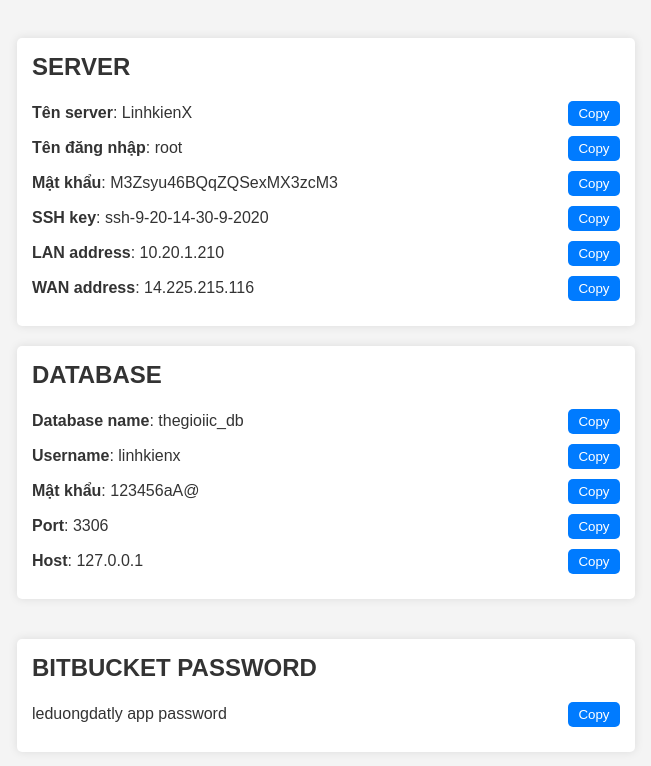
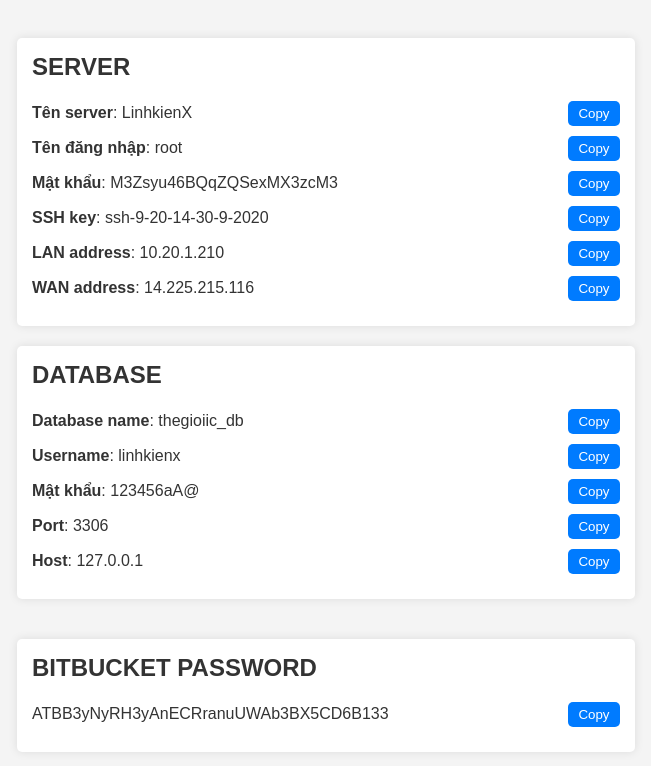
Before and after one commit to dinhduongg/SERVER-PROD, a plain HTML site: page index.html in a window 1280 px wide. Shown: the whole page, without its empty margins (21-672 px from the left). Drawn offline with Linux system fonts and the light colour scheme.

Commit message:
Update index.html

```diff
--- a/index.html
+++ b/index.html
@@ -107,7 +107,7 @@
     <div class="block">
         <h2>BITBUCKET PASSWORD</h2>
         <div class="info-line">
-            <span>leduongdatly app password</span>
+            <span>ATBB3yNyRH3yAnECRranuUWAb3BX5CD6B133</span>
             <button onclick="copyToClipboard('ATBB3yNyRH3yAnECRranuUWAb3BX5CD6B133')">Copy</button>
         </div>
     </div>
```
